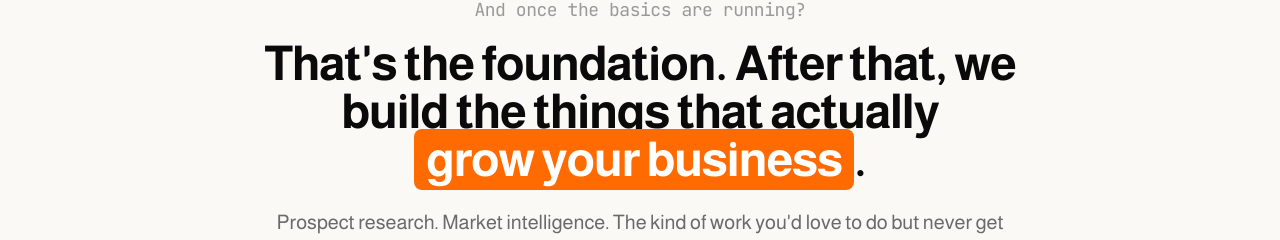
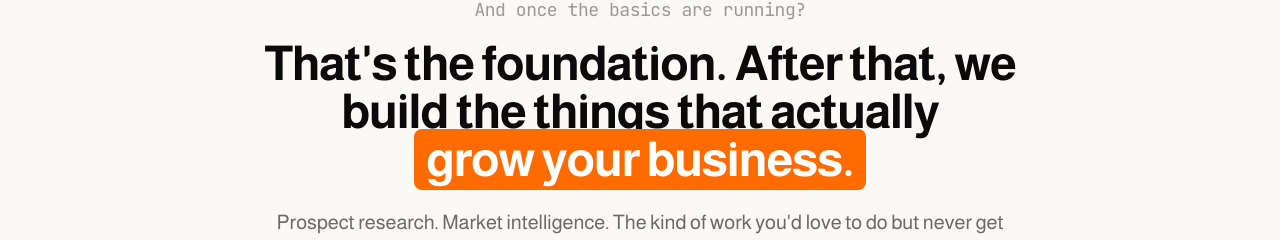
Before and after one commit to mattg06-dk/intent-consulting, a React (Vite) app: page / in a window 1280 px wide. Shown: the part 1416-1656 px from the top of the page. Built offline with nearby package versions, Linux system fonts and the light colour scheme.

Commit message:
Include trailing period inside grow your business highlight span

```diff
--- a/src/App.jsx
+++ b/src/App.jsx
@@ -307,7 +307,7 @@ function Features() {
         <div className="feat-card mt-24 mb-12 max-w-3xl mx-auto text-center">
           <p className="text-base md:text-lg font-mono text-dark/40 mb-4 tracking-tight">And once the basics are running?</p>
           <p className="text-3xl md:text-5xl font-sans font-bold tracking-tight leading-tight">
-            That's the foundation. After that, we build the things that actually <span className="bg-accent text-white px-3 py-1 rounded-lg whitespace-nowrap">grow your business</span>.
+            That's the foundation. After that, we build the things that actually <span className="bg-accent text-white px-3 py-1 rounded-lg whitespace-nowrap">grow your business.</span>
           </p>
           <p className="text-lg md:text-xl text-dark/60 leading-relaxed mt-6">
             Prospect research. Market intelligence. The kind of work you'd love to do but never get round to.
```
